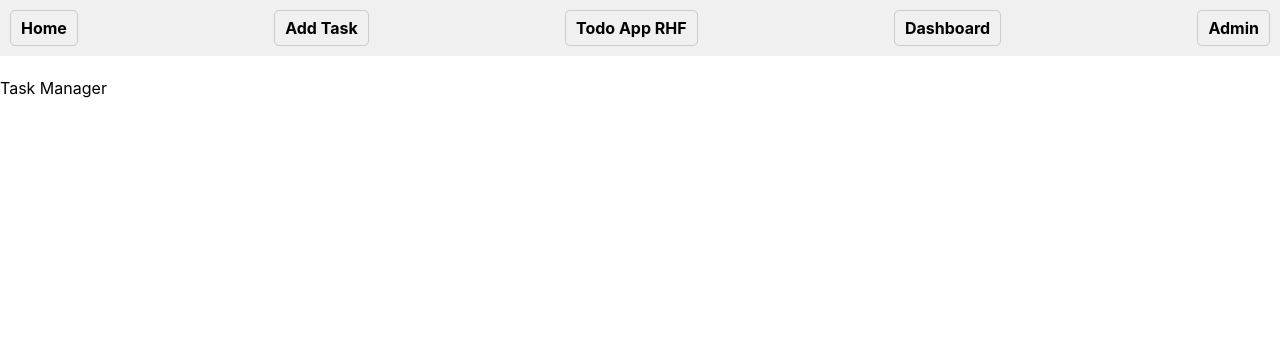
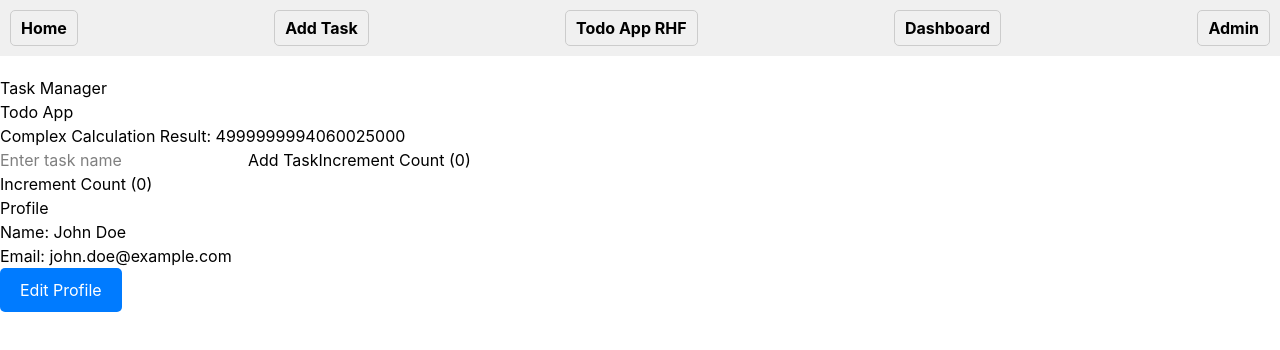
Before and after one commit to rajkumar1191/r-14-04-26, a React (Vite) app: page / in a window 1280 px wide. Shown: the top 350 px of the page. Built offline with nearby package versions, Linux system fonts and the light colour scheme.

Commit message:
advance techniques added

```diff
--- a/src/App.jsx
+++ b/src/App.jsx
@@ -8,17 +8,20 @@ import Nav from "./components/Nav";
 import Dashboard from "./components/Dashboard";
 import Profile from "./components/Profile";
 import Contact from "./components/Contact";
-import Login from "./components/Login";
+// import Login from "./components/Login";
 import ProtectedRoute from "./routes/ProtectedRoute";
 import Unauth from "./components/Unauth";
 import RoleRoute from "./routes/RoleRoute";
 import Admin from "./components/Admin";
+import { lazy, Suspense } from "react";
+
+const LoginPage = lazy(() => import("./components/Login"));
 
 const App = () => {
-
   return (
     <>
       <Nav />
+      <Suspense fallback={<div>Loading...</div>}>
         <Routes>
           <Route path="/" element={<Home />} />
           <Route
@@ -32,19 +35,23 @@ const App = () => {
           <Route path="/todo-app" element={<TodoApp />} />
           <Route path="/todo-app/:id" element={<TodoApp />} />
           <Route path="/todo-app-rhf" element={<TodoAppRHF />} />
-        <Route path="/login" element={<Login />} />
+          <Route path="/login" element={<LoginPage />} />
           <Route path="/unauthorized" element={<Unauth />} />
-        <Route path="/admin" element={
-          <RoleRoute allowedRoles={['admin']}>
+          <Route
+            path="/admin"
+            element={
+              <RoleRoute allowedRoles={["admin"]}>
                 <Admin />
               </RoleRoute>
-        } />
+            }
+          />
           <Route path="/dashboard" element={<Dashboard />}>
             <Route path="profile" element={<Profile />} />
             <Route path="contacts" element={<Contact />} />
           </Route>
           <Route path="*" element={<h1>404 Not Found</h1>} />
         </Routes>
+      </Suspense>
     </>
   );
 };
--- a/src/Home.jsx
+++ b/src/Home.jsx
@@ -23,10 +23,11 @@ const Home = () => {
   return (
     <>
       <h5>Task Manager</h5>
+      <TodoApp />
+
       {/* <AddTask onAddTask={handleAddTask} />
       <TaskList title={title} taskList={tasks} />
 
-      <TodoApp />
 
       <TodoAppRHF /> */}
     </>
--- a/src/components/Profile.jsx
+++ b/src/components/Profile.jsx
@@ -1,14 +1,24 @@
+import React, { useState } from "react";
 import "./Profile.css";
 
-const Profile = () => {
+const Profile = ({ onClick }) => {
+    const [count, setCount] = useState(0);
+
+  console.log("Profile component rendered");
   return (
     <div className="profile">
+       <button onClick={() => setCount(count + 1)}>
+        Increment Count ({count})
+      </button>
       <h2>Profile</h2>
       <p>Name: John Doe</p>
       <p>Email: john.doe@example.com</p>
-      <button className="button">Edit Profile</button>
+      <button className="button" onClick={onClick}>
+        Edit Profile
+      </button>
     </div>
   );
 }
+export default Profile;
 
-export default Profile;
+// export default React.memo(Profile);
--- a/src/components/TodoApp.jsx
+++ b/src/components/TodoApp.jsx
@@ -1,5 +1,6 @@
-import { useReducer, useState } from "react";
+import { useCallback, useMemo, useReducer, useState } from "react";
 import { useLocation, useParams, useSearchParams } from "react-router-dom";
+import Profile from "./Profile";
 
 const todoReducer = (state, action) => {
   switch (action.type) {
@@ -23,28 +24,62 @@ const todoReducer = (state, action) => {
 
 const TodoApp = () => {
   const [text, setText] = useState("");
+  const [count, setCount] = useState(0);
   const [todos, dispatch] = useReducer(todoReducer, []);
   const { id } = useParams();
-  const {state} = useLocation();
-  const [searchParams] = useSearchParams();
 
-  console.log("TodoApp rendered with id:", id, "and state:", state, "and search params:", Object.fromEntries(searchParams.entries()));
+  const complexCalculation = (num) => {
+    console.log("Performing complex calculation...");
+    let result = 0;
+    for (let i = 0; i < 1000000000; i++) {
+      result += i * num;
+    }
+    return result;
+  };
+
+  const result = useMemo(() => complexCalculation(10), []);
+
+  // const result = complexCalculation(10);
+  // console.log("Complex calculation result:", result);
+
+  // const { state } = useLocation();
+  // const [searchParams] = useSearchParams();
+
+  // console.log(
+  //   "TodoApp rendered with id:",
+  //   id,
+  //   "and state:",
+  //   state,
+  //   "and search params:",
+  //   Object.fromEntries(searchParams.entries()),
+  // );
   const handleAdd = (event) => {
     event.preventDefault();
     dispatch({ type: "ADD_TODO", payload: text });
     setText("");
   };
 
+  const handleClick = useCallback(() => {
+    console.log("Button clicked!");
+  }, []);
+
+  // const handleClick = () => {
+  //   console.log("Button clicked!");
+  // };
+
   return (
     <div>
       <h3>Todo App {id}</h3>
+      <h5>Complex Calculation Result: {result}</h5>
       <input
         value={text}
         onChange={(e) => setText(e.target.value)}
         placeholder="Enter task name"
       />
       <button onClick={handleAdd}>Add Task</button>
-
+      <button onClick={() => setCount(count + 1)}>
+        Increment Count ({count})
+      </button>
       <ul>
         {todos.map((todo) => (
           <li key={todo.id}>
@@ -67,6 +102,7 @@ const TodoApp = () => {
           </li>
         ))}
       </ul>
+      <Profile onClick={handleClick} />
     </div>
   );
 };
```
Lines whose indentation alone changed are shown as unchanged.
